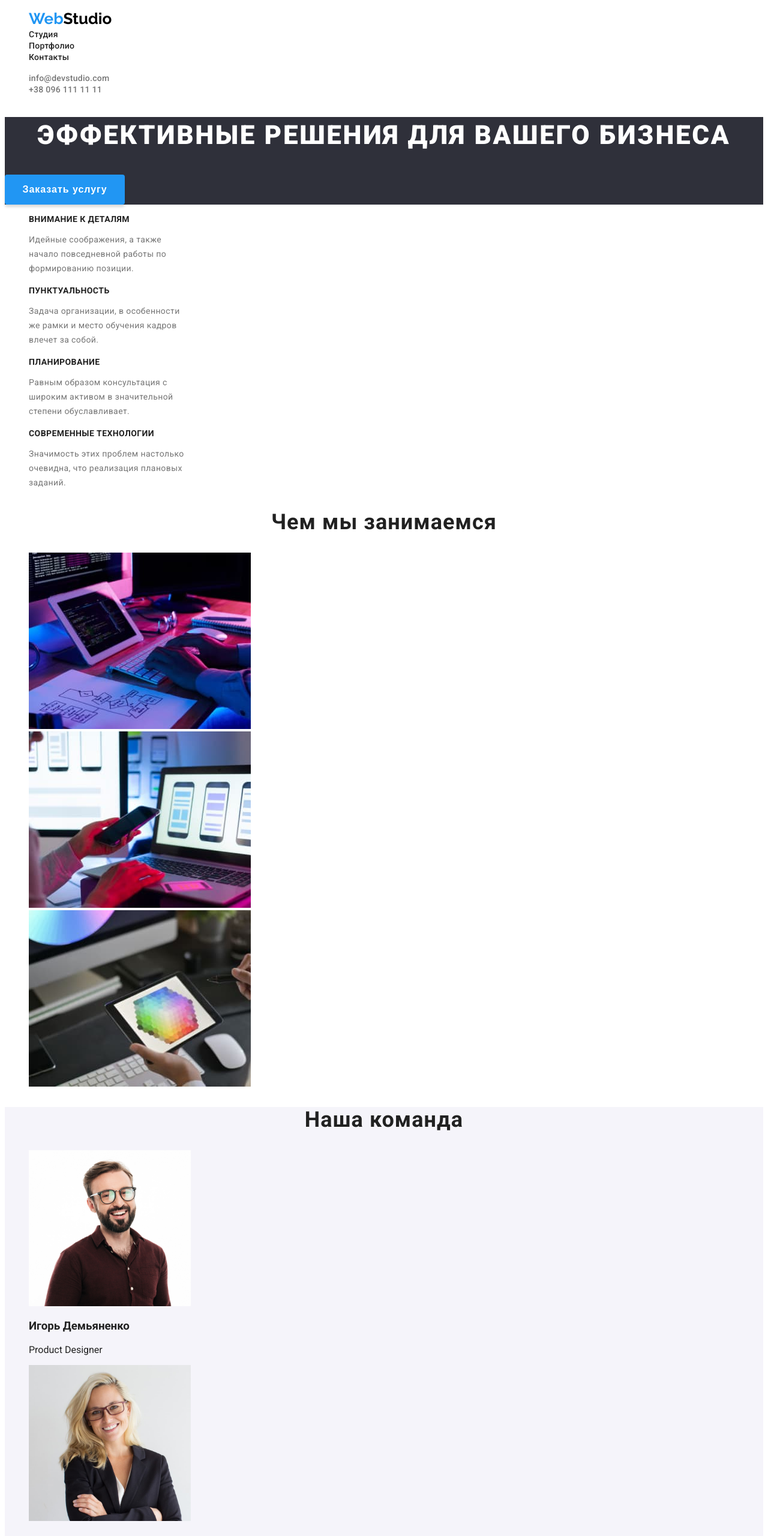
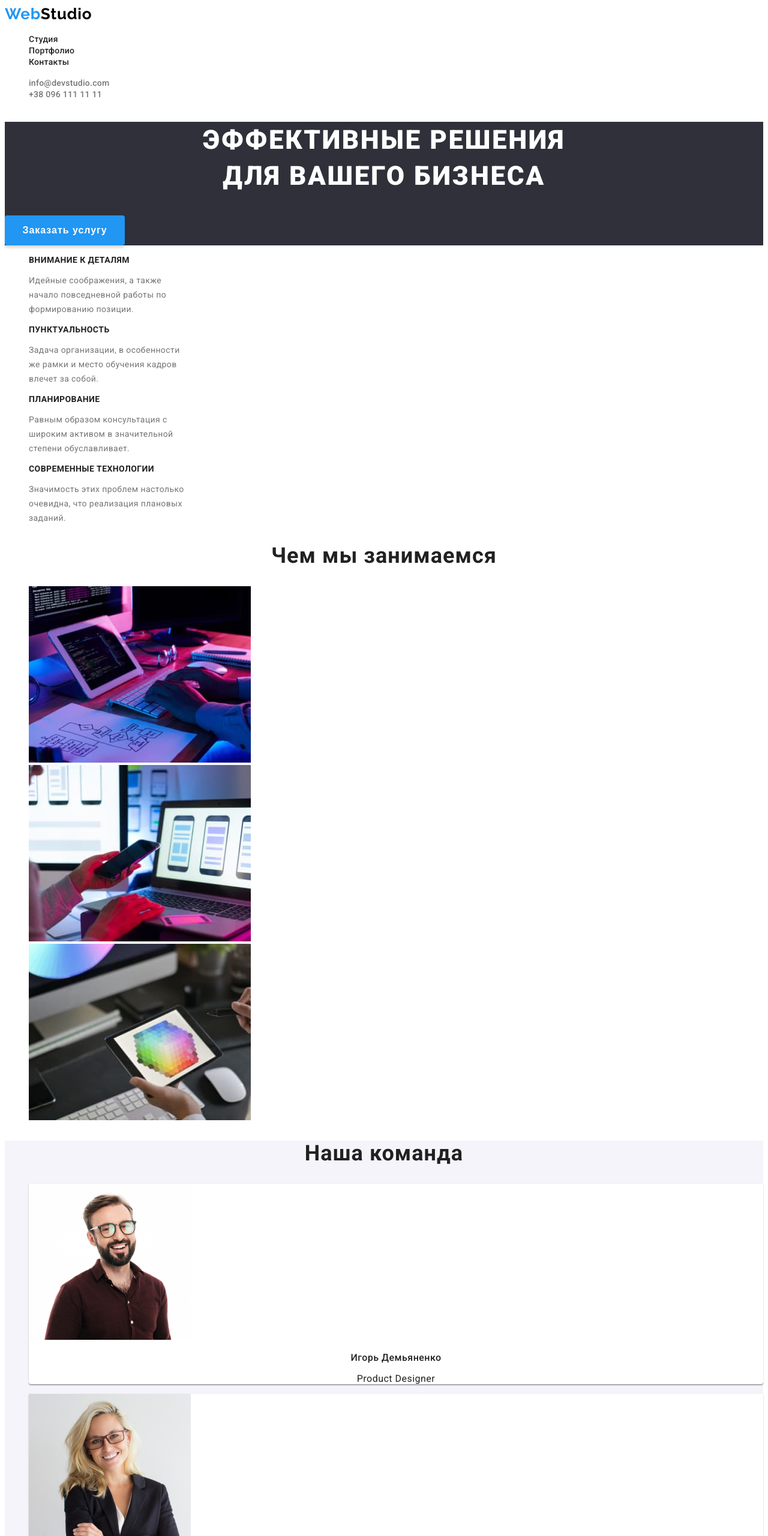
Before and after one commit to ViktorTryhuba/goit-markup-hw-02, a plain HTML site: page studio.html in a window 1280 px wide. Shown: the top 2560 px of the page at 60% size. Drawn offline with Linux system fonts and the light colour scheme.

Commit message:
fix css and html studio

```diff
--- a/css/main.css
+++ b/css/main.css
@@ -1,88 +1,96 @@
+/* =================MAIN=================== */
+
 :root {
-    --first-color: #757575;
-    --second-color: #2196F3;
-    --third-color: #FFFFFF;
+    --primary-color: #757575;
+    --secondary-color: #FFF;
+    --hover-color: #2196F3;
 }
 
 body {
-    font-family: 'roboto', sans-serif;
+    font-family: 'Roboto', sans-serif;
     color: #212121;
 }
 
-li { list-style: none; }
-
-
-.link:hover,
-.link:focus{
-    color: var(--second-color);
-}
+.list { list-style: none; }
 
 .link { text-decoration: none; }
 
-
-/* -----------------------HEADER-------------------- */
-
+/* =================MAIN=================== */
+/* =================HEADER=================== */
 
 .logo-web {
-    width: 145px;
-    height: 31px;
-    color: var(--second-color);
     font-family: 'Raleway';
     font-style: normal;
     font-weight: 700;
     font-size: 26px;
     line-height: calc(31 / 26);
-    text-decoration: none;
+    letter-spacing: 0.03em;
+    color: #2196F3;
 }
 
 .logo-studio {
-    width: 145px;
-    height: 31px;
-    color: #000000;
     font-family: 'Raleway';
     font-style: normal;
     font-weight: 700;
     font-size: 26px;
     line-height: calc(31 / 26);
-    text-decoration: none;
+    letter-spacing: 0.03em;
+    color: #000;
 }
 
-.navigate {
-    color: #212121;
+.menu-link {
     font-weight: 500;
     font-size: 14px;
     line-height: calc(16 / 14);
     letter-spacing: 0.02em;
+    color: inherit;
 }
 
-.communicate .communicate-t, .communicate .communicate-m {
-    color: var(--first-color);
+.header-contact-email,
+.header-contact-phone-number {
     font-weight: 500;
     font-size: 14px;
     line-height: calc(16 / 14);
     letter-spacing: 0.02em;
+    color: var(--primary-color);
 }
 
-/* -----------------------FOOTER-------------------- */
-
-footer { background: #2F303A; }
-
-footer .logo-studio {
-    color: #FFFFFF;
+.menu-link:hover,
+.menu-link:focus,
+.header-contact-item a:hover,
+.header-contact-item a:focus {
+    color: var(--hover-color);
 }
 
-.address {
-    font-weight: 400;
+/* =================HEADER=================== */
+/* =================FOOTER=================== */
+
+.footer {
+    background-color: #2F303A;
+}
+
+.footer-nav .logo-studio {
+    color: var(--secondary-color);
+}
+
+.footer-contact-address {
     font-size: 14px;
     line-height: calc(24 / 14);
     letter-spacing: 0.03em;
-    color: var(--third-color);
+    color: var(--secondary-color);
 }
 
-.communicate-addr .communicate-t, .communicate-addr .communicate-m {
-    font-weight: 400;
+.footer-conact-email,
+.footer-contact-phone-number {
     font-size: 14px;
     line-height: calc(24 / 14);
     letter-spacing: 0.03em;
     color: rgba(255, 255, 255, 0.6);
 }
+
+.footer-contact-item a:hover,
+.footer-contact-item a:focus {
+    color: var(--hover-color);
+}
+
+/* =================FOOTER=================== */
--- a/css/studio.css
+++ b/css/studio.css
@@ -1,59 +1,74 @@
-.background-title { background: #2F303A; }
+/* =================HERO================ */
+
+.hero { background-color: #2F303A; }
 
 .title {
-   font-weight: 900;
-   font-size: 44px;
-   line-height:calc(60 / 44);
-   text-align: center;
-   letter-spacing: 0.06em;
-   text-transform: uppercase;
-   color: var(--third-color);
+    font-weight: 900;
+    font-size: 44px;
+    line-height: calc(60 / 44);
+    text-align: center;
+    letter-spacing: 0.06em;
+    text-transform: uppercase;
+    color: var(--secondary-color);
 }
 
-.order-service {
+.modal-btn {
     font-weight: 700;
     font-size: 16px;
-    line-height:calc(30 / 16);
+    line-height: calc(30 / 16);
     display: flex;
+    align-items: center;
+    text-align: center;
     letter-spacing: 0.06em;
-    color: var(--third-color);
-    background: var(--second-color);
-    box-shadow: 0px 4px 4px rgb(0 0 0 / 15%);
+    color: #FFF;
+    background: #2196F3;
+    box-shadow: 0px 4px 4px rgba(0, 0, 0, 0.15);
     border-radius: 4px;
+    border: none;
     width: 200px;
     height: 50px;
-    border-width: 0px;
-    align-items: center;
     justify-content: center;
 }
 
-.order-service:hover,
-.order-service:focus {
-    background-color: #188ce8;
+.modal-btn:hover,
+.modal-btn:focus {
+    background-color: #188CE8;
 }
 
-.title-desc-abilities {
+/* =================HERO================ */
+/* =================OUR ADVANTAGES================ */
+
+.title-desc-advantages {
     font-weight: 700;
     font-size: 14px;
     line-height: calc(16 / 14);
     letter-spacing: 0.03em;
     text-transform: uppercase;
-    width: 270px;
-    height: 16px;
 }
 
-.desc-abilities {
+.desc-advantages {
     font-weight: 400;
     font-size: 14px;
     line-height: calc(24 / 14);
     letter-spacing: 0.03em;
-    color: var(--first-color);
-    width: 270px;
-    height: 75px;
+    color: var(--primary-color);
 }
 
-.title-photo-team-minidesc,
-.title-photo-abilities {
+/* =================OUR ADVANTAGES================ */
+/* =================PHOTOS OF "OUR ADVANTAGES================ */
+
+.title-photo-advantages {
+    font-weight: 700;
+    font-size: 36px;
+    line-height: 42px;
+    text-align: center;
+    letter-spacing: 0.03em;
+}
+
+/* =================PHOTOS OF "OUR ADVANTAGES================ */
+/* =================OUR TEAM================ */
+
+.title-photo-team-minidesc {
     font-weight: 700;
     font-size: 36px;
     line-height: calc(42 / 36);
@@ -61,4 +76,33 @@
     letter-spacing: 0.03em;
 }
 
-.our-team { background: #F5F4FA; }
+/* =================PHOTOS AND MINI-DESCRIPTION OF "OUR TEAM"================ */
+
+.our-team {
+    background: #F5F4FA;
+}
+
+.teammate-name {
+    font-weight: 500;
+    font-size: 16px;
+    line-height: 19px;
+    text-align: center;
+    letter-spacing: 0.03em;
+}
+
+.mini-desc {
+    font-weight: 400;
+    font-size: 16px;
+    line-height: 19px;
+    text-align: center;
+    letter-spacing: 0.03em;
+}
+
+.team-item {
+    background: #FFFFFF;
+    box-shadow: 0px 1px 3px rgba(0, 0, 0, 0.12), 0px 1px 1px rgba(0, 0, 0, 0.14), 0px 2px 1px rgba(0, 0, 0, 0.2);
+    border-radius: 0px 0px 4px 4px;
+}
+
+/* =================PHOTOS AND MINI-DESCRIPTION OF "OUR TEAM"================ */
+/* =================OUR TEAM================ */
--- a/studio.html
+++ b/studio.html
@@ -14,87 +14,138 @@
     <link rel="stylesheet" href="./css/studio.css" />
   </head>
   <body>
-    <header>
-      <!--Navigating to other pages-->
-        <nav>
-          <ul class="spc">
-            <!--page title-->
-            <li><a class="logo-web" href="studio.html">Web<span class="logo-studio">Studio</span></a></li>
-            <li><a class="navigate link" href="studio.html">Студия</a></li>
-            <li><a class="navigate link" href="./portfolio.html">Портфолио</a></li>
-            <li><a class="navigate link" href="studio.html">Контакты</a></li>
+    <!-- HEADER -->
+    <header class="page-header">
+      <!--Navigating to other pages header-->
+        <nav class="header-nav">
+        <!--logo header-->
+        <a class="logo-web link" lang="en" href="studio.html">Web<span class="logo-studio link">Studio</span></a>
+          <ul class="menu list">
+            <li class="menu-item">
+              <a class="menu-link link" href="studio.html">Студия</a>
+            </li>
+            <li class="menu-item">
+              <a class="menu-link link" href="./portfolio.html">Портфолио</a>
+            </li>
+            <li class="menu-item">
+              <a class="menu-link link" href="studio.html">Контакты</a>
+            </li>
+          </ul>
+          <ul class="header-contact list">
+            <li class="header-contact-item">
+              <a class="header-contact-email link" href="mailto:info@devstudio.com">info@devstudio.com</a>
+            </li>
+            <li class="header-contact-item">
+              <a class="header-contact-phone-number link" href="tel:+380961111111">+38 096 111 11 11</a>
+            </li>
           </ul>
         </nav>
-          <ul class="communicate">
-            <li><a class="communicate-m link" href="mailto:info@devstudio.com">info@devstudio.com</a></li>
-            <li><a class="communicate-t link" href="tel:+380961111111">+38 096 111 11 11</a></li>
-          </ul>
     </header>
     <main>
-      <section class="background-title">
-        <h1 class="title">Эффективные решения для вашего бизнеса</h1>
-        <button class="order-service" type="button">Заказать услугу</button>
-      </section>
-      <section class="">
-        <!--our abilities-->
-        <h2 hidden>our abilities</h2>
-          <ul class="abilities">
-            <li><h3 class="title-desc-abilities">Внимание к деталям</h3>
-            <p class="desc-abilities">Идейные соображения, а также начало повседневной работы по формированию позиции.</p></li>
-
-            <li><h3 class="title-desc-abilities">Пунктуальность</h3>
-            <p class="desc-abilities">Задача организации, в особенности же рамки и место обучения кадров влечет за собой.</p></li>
-
-            <li><h3 class="title-desc-abilities">Планирование</h3>
-            <p class="desc-abilities">Равным образом консультация с широким активом в значительной степени обуславливает.</p></li>
-
-            <li><h3 class="title-desc-abilities">Современные технологии</h3>
-            <p class="desc-abilities">Значимость этих проблем настолько очевидна, что реализация плановых заданий.</p></li>
+      <section class=>
+        <!-- HERO -->
+        <div class="hero">
+          <h1 class="title">Эффективные решения <br> для вашего бизнеса</h1>
+          <button class="modal-btn" type="button">Заказать услугу</button>
+        </div>
+        <!-- OUR ADVANTAGES -->
+        <div class="advantages">
+          <h2 hidden>our advantages</h2>
+            <ul class="advantages-list list">
+              <li class="advantages-item">
+                <h3 class="title-desc-advantages">Внимание к деталям</h3>
+              <p class="desc-advantages">Идейные соображения, а также<br> начало повседневной работы по<br> формированию позиции.</p>
+            </li>
+              <li class="advantages-item">
+                <h3 class="title-desc-advantages">Пунктуальность</h3>
+              <p class="desc-advantages">Задача организации, в особенности<br> же рамки и место обучения кадров<br> влечет за собой.</p>
+            </li>
+              <li class="advantages-item">
+                <h3 class="title-desc-advantages">Планирование</h3>
+              <p class="desc-advantages">Равным образом консультация с<br> широким активом в значительной<br> степени обуславливает.</p>
+            </li>
+              <li class="advantages-item">
+                <h3 class="title-desc-advantages">Современные технологии</h3>
+              <p class="desc-advantages">Значимость этих проблем настолько<br> очевидна, что реализация плановых<br> заданий.</p>
+            </li>
+            </ul>
+        </div>
+        <!--PHOTOS OF "OUR ADVANTAGES"-->
+        <div class="photo-advantages">
+          <h2 class="title-photo-advantages">Чем мы занимаемся</h2>
+            <ul class="list-advantages-photo list">
+              <li class="advantages-photo-item">
+                <img class="layout" src="images/img(5).jpg" alt="верстка"
+                width="370"
+                height="294">
+              </li>
+              <li class="advantages-photo-item">
+                <img class="design" src="images/img.jpg" alt="дизайн"
+                width="370"
+                height="294">
+              </li>
+              <li class="advantages-photo-item">
+                <img class="external-design" src="images/img(1)(1).jpg" alt="внешнее оформление"
+                width="370"
+                height="294">
+              </li>
+            </ul>
+          </div>
+      <!--OUR TEAM-->
+      <div class="our-team">
+        <h2 class="title-photo-team-minidesc">Наша команда</h2>
+          <!--PHOTOS AND MINI-DESCRIPTION OF "OUR TEAM"-->
+          <ul class="team-list list">
+            <li class="team-item">
+              <img class="team-photo" src="images/img(3).jpg" alt="Игорь Демьяненко"
+              width="270"
+              height="260">
+            <h3 class="teammate-name">Игорь Демьяненко</h3>
+            <p class="mini-desc" lang="en">Product Designer</p>
+          </li>
+            <li class="team-item">
+              <img class="team-photo" src="images/img(2).jpg" alt="Ольга Репина"
+              width="270"
+              height="260">
+            <h3 class="teammate-name">Ольга Репина</h3>
+            <p class="mini-desc" lang="en">Frontend Developer</p>
+          </li>
+            <li class="team-item">
+              <img class="team-photo" src="images/img(4).jpg" alt="Николай Тарасов"
+              width="270"
+              height="260">
+            <h3 class="teammate-name">Николай Тарасов</h3>
+            <p class="mini-desc" lang="en">Marketing</p>
+          </li>
+            <li class="team-item">
+              <img class="team-photo" src="images/img(3)(1).jpg" alt="Михаил Ермаков"
+              width="270"
+              height="260">
+            <h3 class="teammate-name">Михаил Ермаков</h3>
+            <p class="mini-desc" lang="en">UI Designer</p>
+          </li>
           </ul>
-      </section>
-      <section class="">
-        <!--photos of "our abilities"-->
-        <h2 class="title-photo-abilities">Чем мы занимаемся</h2>
-          <ul class="photo-abilities">
-            <li><img class="layout" src="images/img(5).jpg" alt="верстка" width="370" height="294"></li>
-            <li><img class="design" src="images/img.jpg" alt="дизайн" width="370" height="294"></li>
-            <li><img class="external-design" src="images/img(1)(1).jpg" alt="внешнее оформление" width="370" height="294"></li>
-          </ul>
-      </section>
-      <section class="our-team">
-        <!--our team-->
-        <h2 class="title-photo-team-minidesc">Наша команда</h2>
-          <!--photos and mini-description of "our team"-->
-          <ul class="photo-team-minidesc">
-            <li><img src="images/img(3).jpg" alt="Игорь Демьяненко" width="270" height="260">
-            <h3>Игорь Демьяненко</h3>
-            <p lang="en">Product Designer</p></li>
-
-            <li><img src="images/img(2).jpg" alt="Ольга Репина" width="270" height="260">
-            <h3>Ольга Репина</h3>
-            <p lang="en">Frontend Developer</p></li>
-
-            <li><img src="images/img(4).jpg" alt="Николай Тарасов" width="270" height="260">
-            <h3>Николай Тарасов</h3>
-            <p lang="en">Marketing</p></li>
-
-            <li><img src="images/img(3)(1).jpg" alt="Михаил Ермаков" width="270" height="260">
-            <h3>Михаил Ермаков</h3>
-            <p lang="en">UI Designer</p></li>
-          </ul>
+        </div>
       </section>
     </main>
-    <footer>
-      <!--page title-->
-      <a class="logo-web" href="studio.html">Web<span class="logo-studio">Studio</span></a>
+    <!-- FOOTER -->
+    <footer class="footer">
         <!--Navigating to other pages footer-->
-        <address class="a">
-          <ul class="communicate-addr">
-            <li><a class="address link" href="" target="_blank" rel="noopener noreferrer">г. Киев, пр-т Леси Украинки, 26</a></li>
-            <li><a class="communicate-m link" href="mailto:info@example.com">info@example.com</a></li>
-            <li><a class="communicate-t link" href="tel:+380991111111">+38 099 111 11 11</a></li>
+        <nav class="footer-nav">
+         <a class="logo-web link" href="studio.html">Web<span class="logo-studio link">Studio</span></a>
+          <ul class="footer-contact list">
+            <!--logo footer-->
+            <li class="footer-contact-item link">
+              <a class="footer-contact-address link" href="" target="_blank" rel="noopener noreferrer">г. Киев, пр-т Леси Украинки, 26</a>
+            </li>
+            <li class="footer-contact-item link">
+              <a class="footer-conact-email link" href="mailto:info@example.com">info@example.com</a>
+            </li>
+            <li class="footer-contact-item link">
+              <a class="footer-contact-phone-number link" href="tel:+380991111111">+38 099 111 11 11</a>
+            </li>
           </ul>
-        </address>
+        </nav>
     </footer>
   </body>
 </html>
```
Also changed, not shown: portfolio.html (+10 -10 lines).
